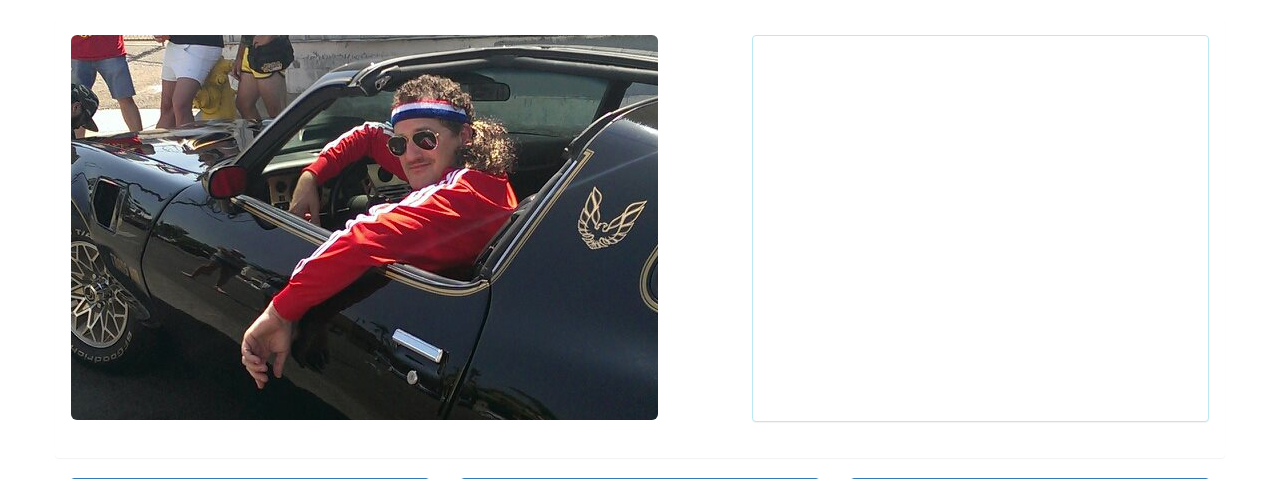
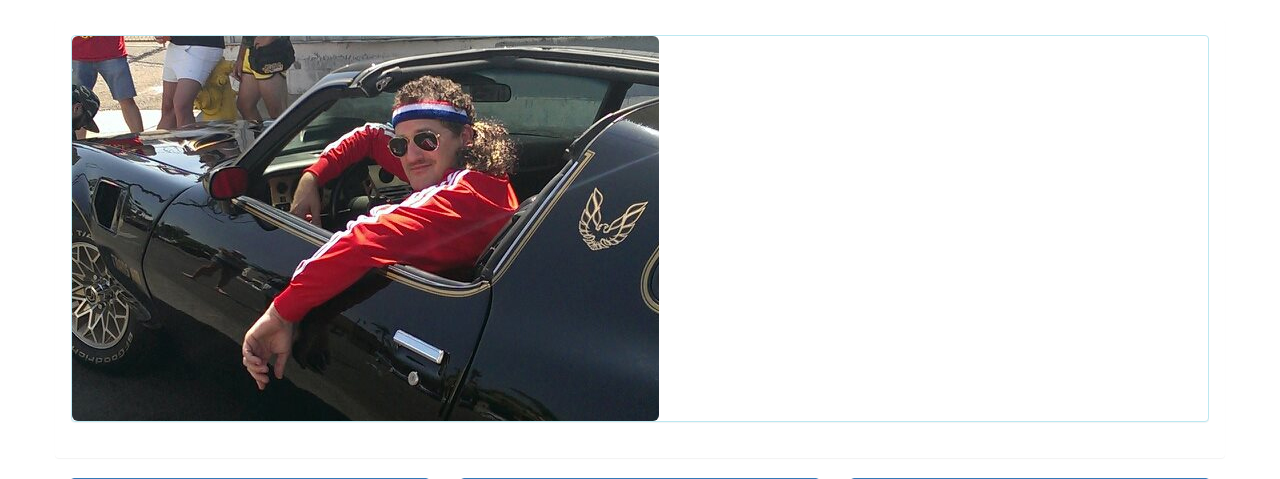
Before and after one commit to louissimps/InteractiveResume, a Django app: template app/templates/app/index.html in a window 1280 px wide. Shown: the part 51-530 px from the top of the page. Run offline with Django 3.2, Linux system fonts and the light colour scheme; the template is opened without the code that fills it: values that come from a table or form of the project are taken from there, others are empty; data comes from the database, SQL or seed files in the repository; some libraries are stand-ins or nearby versions; some web fonts are replaced.

Commit message:
Heroku conversion 2

```diff
--- a/app/templates/app/index.html
+++ b/app/templates/app/index.html
@@ -7,10 +7,14 @@
 
         <div class="panel">
             <div class="panel-body">
+                <div class="panel panel-info center-block">
                     <div class="row">
-                <div class="col-lg-7"><img class="img-rounded" src="{% static 'app/img/profile.jpg' %}" title="Louie Simpson Profile" alt="Louie Simpson Profile"></div>
-                <div class="col-lg-5">
-                    <div class="panel panel-info">
+                        <div class="col-lg-6">
+                            <img class="img-rounded" src="{% static 'app/img/profile.jpg' %}"
+                                 title="Louie Simpson Profile" alt="Louie Simpson Profile">
+                        </div>
+
+                        <div class="col-lg-6">
                             <div class="panel-body aboutme-panel">{{ current_resume.about_me | safe }}</div>
                         </div>
 
```
Also changed, not shown: app/templates/app/workhistory-vertical.html (+11 -12 lines). Lines whose indentation alone changed are shown as unchanged.
